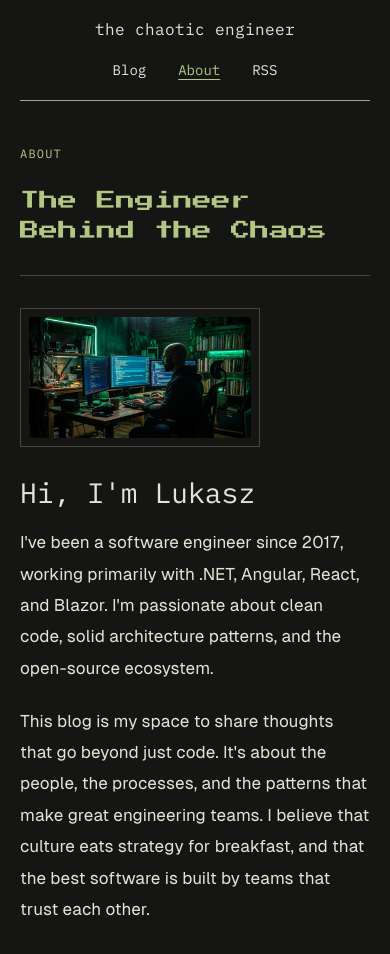
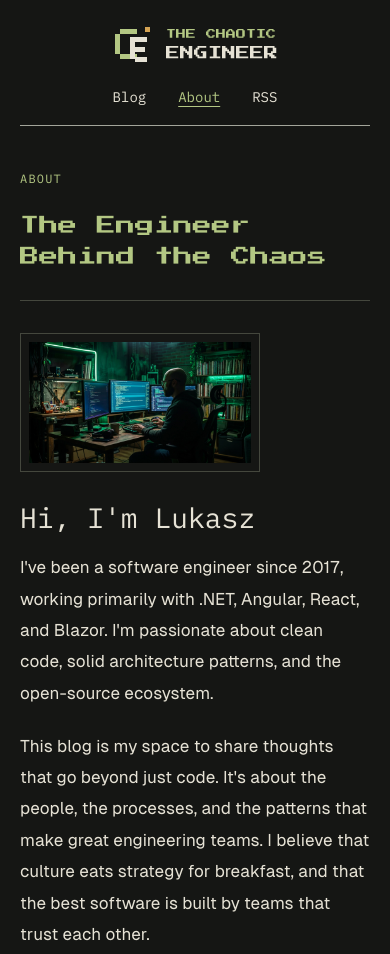
Before and after one commit to thechaoticengineer/mainWebsite, an Astro site: page /about in a window 390 px wide. Shown: the top 954 px of the page. Built offline with nearby package versions, Linux system fonts and the light colour scheme; Astro itself is replaced by a stand-in of ours.

Commit message:
Give header a pixel monogram and wordmark

```diff
--- a/src/components/Header.astro
+++ b/src/components/Header.astro
@@ -4,7 +4,17 @@ import HeaderLink from './HeaderLink.astro';
 <a class="skip-link" href="#main-content">Skip to content</a>
 <header class="container">
 	<nav aria-label="Main navigation">
-		<a href="/" class="logo" aria-label="The Chaotic Engineer — home">the chaotic engineer</a>
+		<a href="/" class="logo" aria-label="The Chaotic Engineer — home">
+			<svg class="logo-mark" viewBox="0 0 32 32" width="40" height="40" fill="currentColor" shape-rendering="crispEdges" aria-hidden="true">
+				<path class="mark-c" d="M6 4h14v4H6zM2 8h4v16H2zM6 24h14v4H6z" />
+				<path class="mark-e" d="M14 10h14v4H18v4h8v4h-8v6h-4zM18 26h10v4H18z" />
+				<path class="loose-pixel" d="M26 2h4v4h-4z" />
+			</svg>
+			<span class="logo-wordmark" aria-hidden="true">
+				<span class="logo-top">the chaotic</span>
+				<span class="logo-bottom">engineer</span>
+			</span>
+		</a>
 		<div class="nav-links">
 			<HeaderLink href="/blog">Blog</HeaderLink>
 			<HeaderLink href="/about">About</HeaderLink>
@@ -16,13 +26,21 @@ import HeaderLink from './HeaderLink.astro';
 	header { border-bottom: 1px solid var(--fg-muted); }
 	nav { display: flex; align-items: center; justify-content: space-between; gap: 16px; min-height: 82px; }
 	a { text-decoration: none; }
-	.logo { font-size: 1.2rem; letter-spacing: .025em; }
+	.logo { display: inline-flex; align-items: center; gap: 14px; padding-block: 10px; flex-shrink: 0; }
+	.logo-mark { flex-shrink: 0; }
+	.mark-c { fill: var(--accent); }
+	.mark-e { fill: var(--fg); }
+	.loose-pixel { fill: #d5a454; transition: transform 140ms steps(2, end); }
+	.logo:is(:hover, :focus-visible) .loose-pixel { transform: translate(-2px, 2px); }
+	.logo-wordmark { display: flex; flex-direction: column; gap: 7px; font-family: var(--font-pixel); text-transform: uppercase; white-space: nowrap; }
+	.logo-top { font-size: 10px; line-height: 1; color: var(--accent); }
+	.logo-bottom { font-size: 14px; line-height: 1; color: var(--fg); }
 	.nav-links { display: flex; align-items: center; gap: 32px; }
 	.nav-links :global(a) { padding-block: 12px; }
 	.nav-links :global(a.active) { text-decoration: underline; text-decoration-color: var(--accent); }
 	@media (max-width: 640px) {
 		nav { min-height: 100px; flex-wrap: wrap; justify-content: center; gap: 0; padding-block: 14px 4px; }
-		.logo { font-size: 1rem; width: 100%; text-align: center; }
-		.nav-links { gap: 32px; font-size: .875rem; }
+		.logo { justify-content: center; }
+		.nav-links { width: 100%; justify-content: center; gap: 32px; font-size: .875rem; }
 	}
 </style>
```
